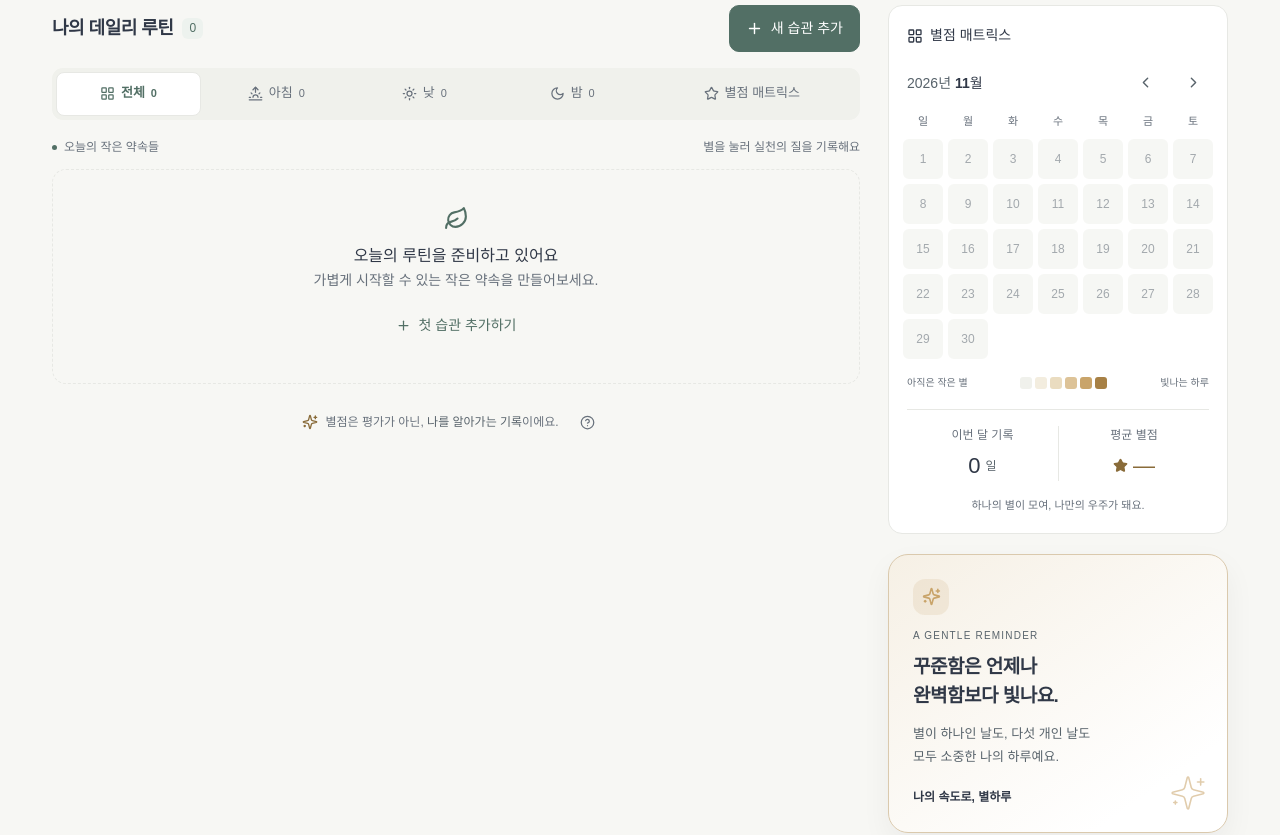
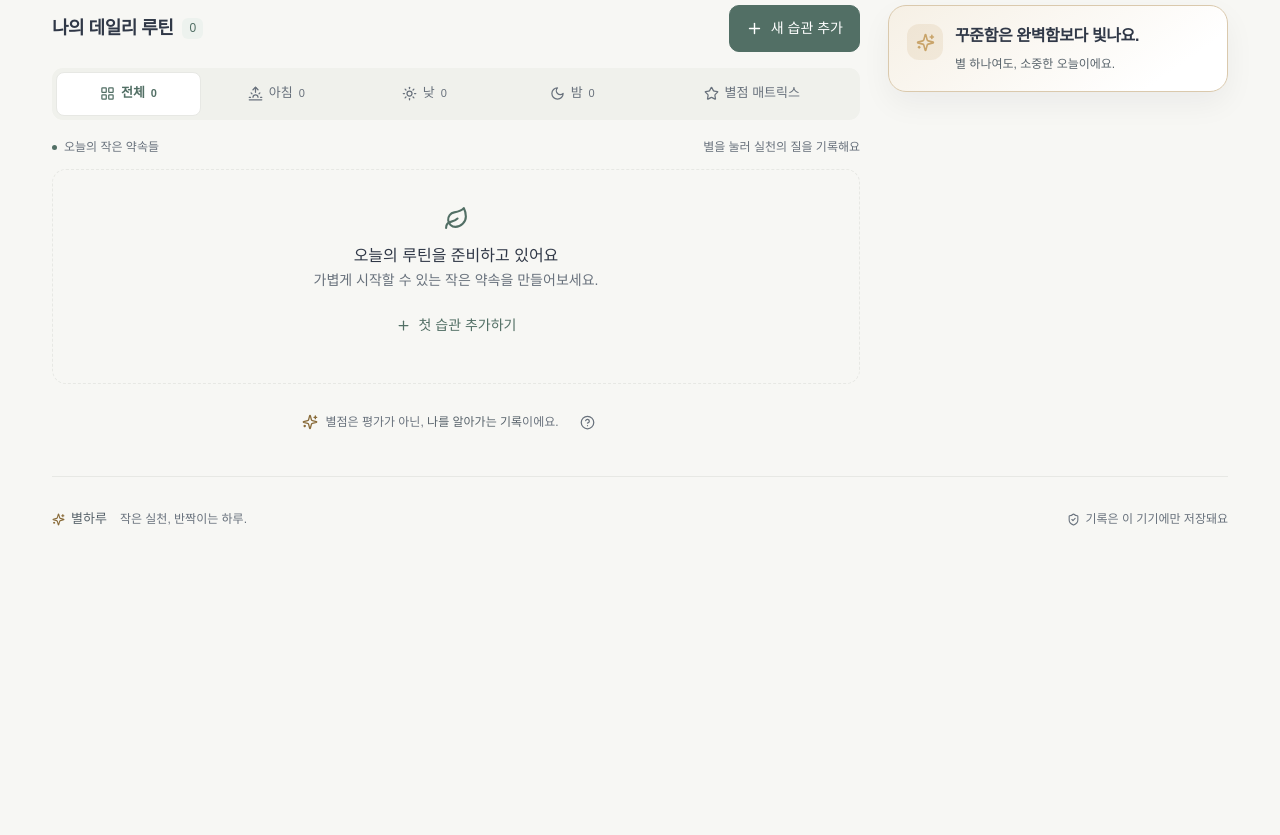
Before and after one commit to GyeongseokJeong/habit-star, a Next.js app: page / in a window 1280 px wide. Shown: the part 640-1475 px from the top of the page. After the commit the page ends 1209 px from the top, so only its background shows below. Built offline with nearby package versions, Linux system fonts and the light colour scheme.

Commit message:
Show matrix only in its tab and compact reminder card

```diff
--- a/app/globals.css
+++ b/app/globals.css
@@ -1067,57 +1067,43 @@ a {
   gap: 5px;
 }
 .little-note {
-  position: relative;
-  overflow: hidden;
-  padding: 24px;
+  display: flex;
+  align-items: flex-start;
+  gap: 12px;
+  padding: 18px;
   border: 1px solid color-mix(in srgb, var(--gold) 45%, var(--line));
-  border-radius: 20px;
+  border-radius: 18px;
   background: linear-gradient(145deg, var(--gold-soft), var(--surface) 82%);
   box-shadow: 0 12px 30px #1114210d;
 }
 .note-icon {
   display: grid;
   place-items: center;
+  flex: none;
   width: 36px;
   height: 36px;
-  margin-bottom: 13px;
   border-radius: 12px;
   color: var(--gold);
   background: color-mix(in srgb, var(--gold) 16%, transparent);
 }
-.little-note .eyebrow {
-  margin: 0 0 8px;
-  font-size: 10px;
-  letter-spacing: 1.2px;
-  color: var(--body);
+.note-copy {
+  min-width: 0;
 }
 .little-note h3 {
-  font-size: 19px;
-  line-height: 1.55;
+  font-size: 16px;
+  line-height: 1.45;
   font-weight: 650;
-  letter-spacing: -0.5px;
+  letter-spacing: -0.4px;
   color: var(--ink);
   margin: 0;
   word-break: keep-all;
 }
-.little-note > p:not(.eyebrow) {
-  font-size: 13px;
-  line-height: 1.75;
+.note-copy p {
+  font-size: 12px;
+  line-height: 1.55;
   color: var(--body);
-  margin: 12px 0 17px;
+  margin: 7px 0 0;
   word-break: keep-all;
-}
-.note-signature {
-  color: var(--ink);
-  font-size: 12px;
-  font-weight: 600;
-}
-.note-sparkle {
-  position: absolute;
-  right: 20px;
-  bottom: 20px;
-  color: var(--gold);
-  opacity: 0.55;
 }
 .site-footer {
   display: flex;
@@ -2099,9 +2085,6 @@ a {
   .sidebar {
     display: flex;
   }
-  .sidebar .matrix-panel {
-    width: 100%;
-  }
   .matrix-panel {
     padding: 18px 8px;
   }
@@ -2113,16 +2096,7 @@ a {
   }
   .little-note {
     width: 100%;
-    padding: 22px 24px;
-  }
-  .little-note > p br {
-    display: none;
-  }
-  .little-note h3 {
-    font-size: 18px;
-  }
-  .little-note > p:not(.eyebrow) {
-    max-width: 280px;
+    padding: 16px;
   }
   .gentle-note {
     font-size: 11px;
--- a/components/byeolharu.tsx
+++ b/components/byeolharu.tsx
@@ -660,14 +660,12 @@ function MonthlyMatrix({
   today,
   history,
   onDate,
-  expanded = false,
 }: {
   month: Date;
   onMonthChange: (date: Date) => void;
   today: string;
   history: History;
   onDate: (key: string) => void;
-  expanded?: boolean;
 }) {
   const year = month.getFullYear(),
     index = month.getMonth();
@@ -683,7 +681,7 @@ function MonthlyMatrix({
     habits.filter((h) => h.rating > 0).map((h) => h.rating),
   );
   return (
-    <section className={`panel matrix-panel ${expanded ? "expanded" : ""}`}>
+    <section className="panel matrix-panel expanded">
       <div className="section-label">
         <span>
           <LayoutGrid size={16} />
@@ -1307,7 +1305,6 @@ export default function Byeolharu() {
                     );
                     setPastDate(key);
                   }}
-                  expanded
                 />
               ) : (
                 <>
@@ -1374,36 +1371,14 @@ export default function Byeolharu() {
             </div>
           </section>
           <aside className="sidebar">
-            {activeTab !== "matrix" && (
-              <MonthlyMatrix
-                month={month}
-                onMonthChange={setMonth}
-                today={today}
-                history={allHistory}
-                onDate={(key) => {
-                  const dayStats = stats(allHistory[key] || []);
-                  showToast(
-                    `${Number(key.slice(5, 7))}월 ${Number(key.slice(8))}일: ${dayStats.rate}% 달성 · 평균 ${dayStats.average.toFixed(1)}★`,
-                  );
-                  setPastDate(key);
-                }}
-              />
-            )}
-            <section className="little-note">
+            <section className="little-note" aria-label="오늘의 응원">
               <span className="note-icon" aria-hidden="true">
                 <Sparkles size={19} />
               </span>
-              <p className="eyebrow">A GENTLE REMINDER</p>
-              <h3>
-                꾸준함은 언제나 <br />
-                완벽함보다 빛나요.
-              </h3>
-              <p>
-                별이 하나인 날도, 다섯 개인 날도 <br />
-                모두 소중한 나의 하루예요.
-              </p>
-              <span className="note-signature">나의 속도로, 별하루</span>
-              <Sparkles className="note-sparkle" size={38} strokeWidth={1} />
+              <div className="note-copy">
+                <h3>꾸준함은 완벽함보다 빛나요.</h3>
+                <p>별 하나여도, 소중한 오늘이에요.</p>
+              </div>
             </section>
           </aside>
         </div>
```
Also changed, not shown: 1 other file (tests, documents, lock files or other folders).
